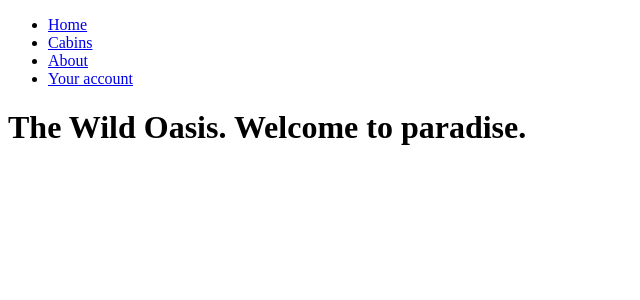
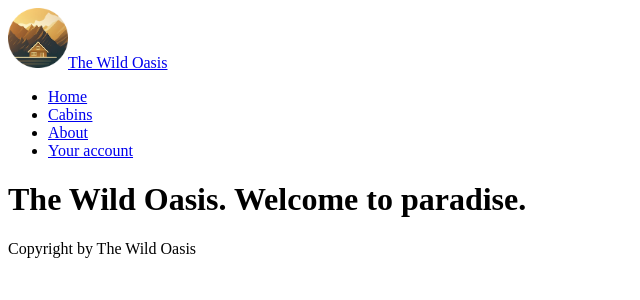
Before and after one commit to Maxeroz/the-wild-oasis-website, a Next.js app: page / in a window 1280 px wide. Shown: the top 300 px of the page, without its empty margins (0-640 px from the left). Built offline with nearby package versions, Linux system fonts and the light colour scheme.

Commit message:
Creating a Layout

```diff
--- /dev/null
+++ b/app/components/Logo.js
@@ -0,0 +1,12 @@
+function Logo() {
+  return (
+    <a href="/" className="flex items-center gap-4 z-10">
+      <img src="/logo.png" height="60" width="60" alt="The Wild Oasis logo" />
+      <span className="text-xl font-semibold text-primary-100">
+        The Wild Oasis
+      </span>
+    </a>
+  );
+}
+
+export default Logo;
--- a/app/layout.js
+++ b/app/layout.js
@@ -1,12 +1,23 @@
+import Logo from "./components/Logo";
+import Navigation from "./components/Navigation";
+
 export const metadata = {
-  title: 'Next.js',
-  description: 'Generated by Next.js',
-}
+  title: "The Wild Oasis",
+};
 
 export default function RootLayout({ children }) {
   return (
     <html lang="en">
-      <body>{children}</body>
+      <body>
+        <header>
+          <Logo />
+          <Navigation />
+        </header>
+
+        <main>{children}</main>
+
+        <footer>Copyright by The Wild Oasis</footer>
+      </body>
     </html>
-  )
+  );
 }
--- a/app/page.js
+++ b/app/page.js
@@ -1,11 +1,6 @@
-import Link from "next/link";
-import Navigation from "./components/Navigation";
-
 export default function Page() {
   return (
     <div>
-      <Navigation />
-
       <h1>The Wild Oasis. Welcome to paradise.</h1>
     </div>
   );
```
Also changed, not shown: public/logo.png (added).
